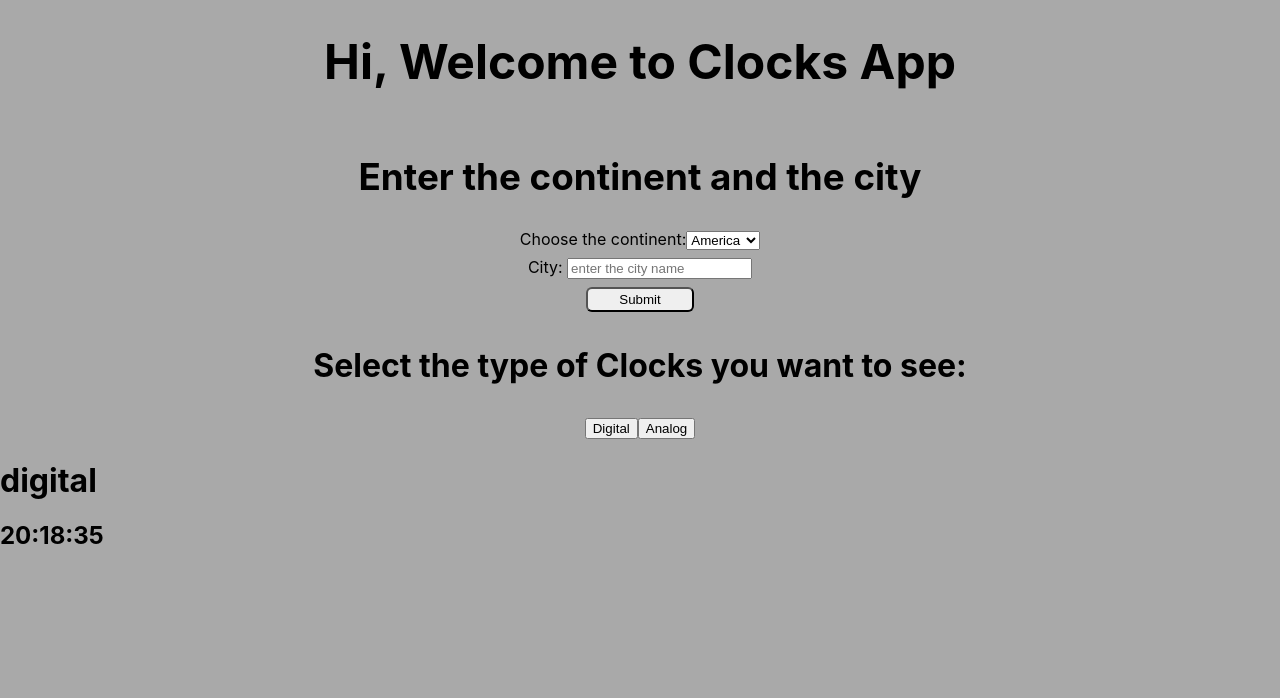
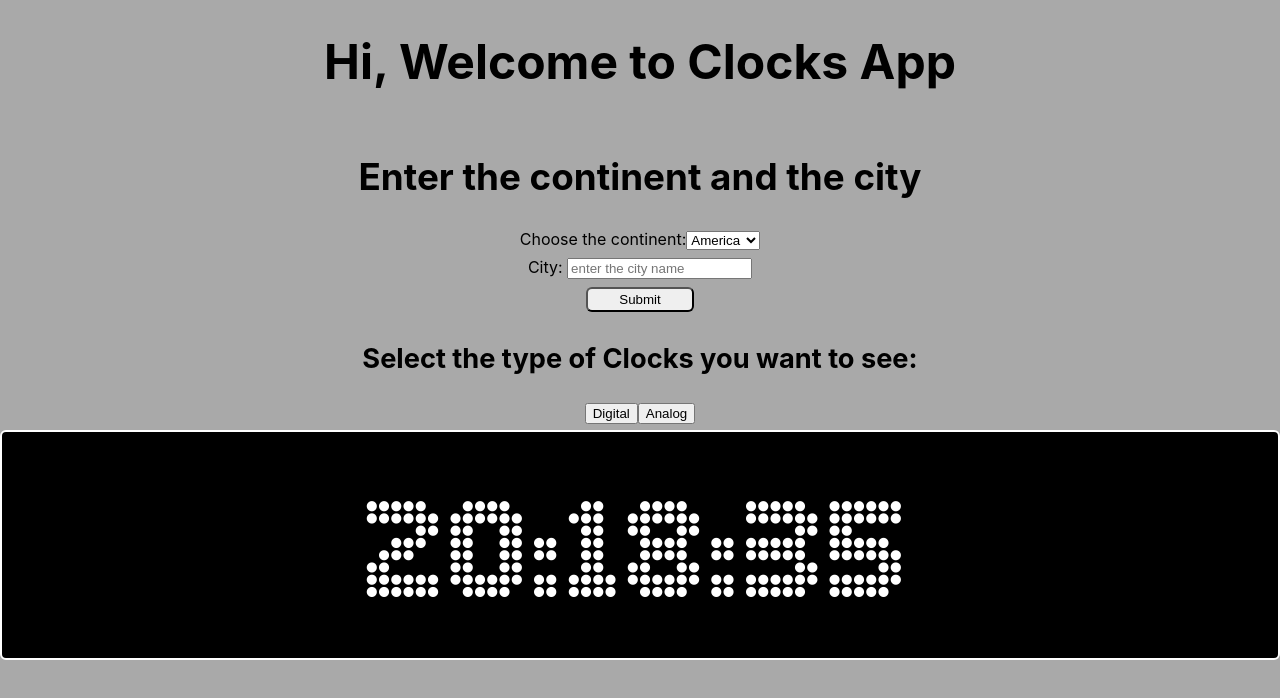
Before and after one commit to Aleksei-Zaichenko/Clocks, a React (Create React App) app: page / in a window 1280 px wide. Both pictures are taken after a click on the button "Digital". Shown: the top 698 px of the page. Built offline with nearby package versions, Linux system fonts and the light colour scheme.

Commit message:
Modifies the styling of digital clocks component

```diff
--- a/src/App.js
+++ b/src/App.js
@@ -80,7 +80,7 @@ function App() {
             Submit
           </button>
         </form>
-        <h3 style={{ fontSize: "2rem" }}>
+        <h3 style={{ fontSize: "1.7rem" }}>
           Select the type of Clocks you want to see:
         </h3>
         <div className="clocksTypeContainer">
--- /dev/null
+++ b/src/components/DigitalClocks.css
@@ -0,0 +1,11 @@
+.digitalTime {
+  font-family: "Ozone";
+  color: white;
+  font-size: 9rem;
+  padding: 2rem;
+  margin-top: 0.5%;
+  text-align: center;
+  background-color: black;
+  border: 2px solid white;
+  border-radius: 6px;
+}
--- a/src/components/DigitalClocks.jsx
+++ b/src/components/DigitalClocks.jsx
@@ -1,5 +1,6 @@
 import React, { useState, useEffect } from "react";
 import moment from "moment-timezone";
+import "./DigitalClocks.css";
 
 export default function DigitalCloks({ location }) {
   const [time, setTime] = useState("");
@@ -14,8 +15,7 @@ export default function DigitalCloks({ location }) {
 
   return (
     <div className="digitalClocks">
-      <h1>digital</h1>
-      <h2>{time}</h2>
+      <div className="digitalTime">{time}</div>
     </div>
   );
 }
--- a/src/index.css
+++ b/src/index.css
@@ -12,3 +12,10 @@ code {
   font-family: source-code-pro, Menlo, Monaco, Consolas, "Courier New",
     monospace;
 }
+
+@font-face {
+  font-family: "Ozone";
+  src: url("./Ozone.ttf");
+  font-weight: 400;
+  font-style: normal;
+}
```
Also changed, not shown: src/Ozone.ttf (added).
